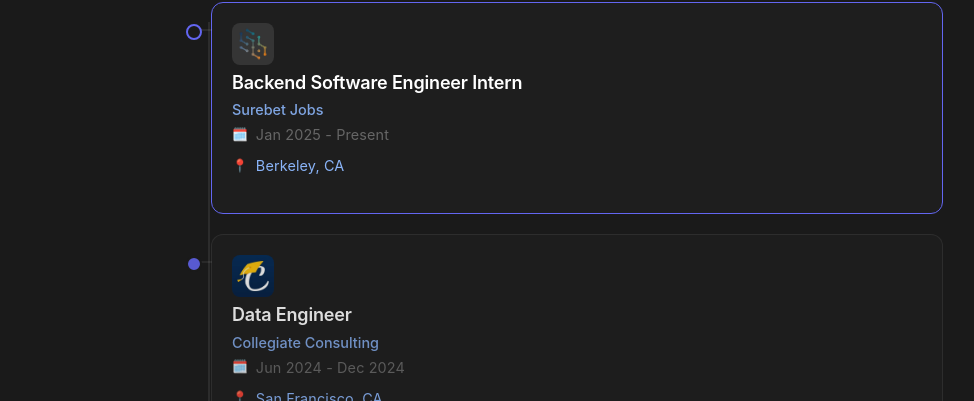
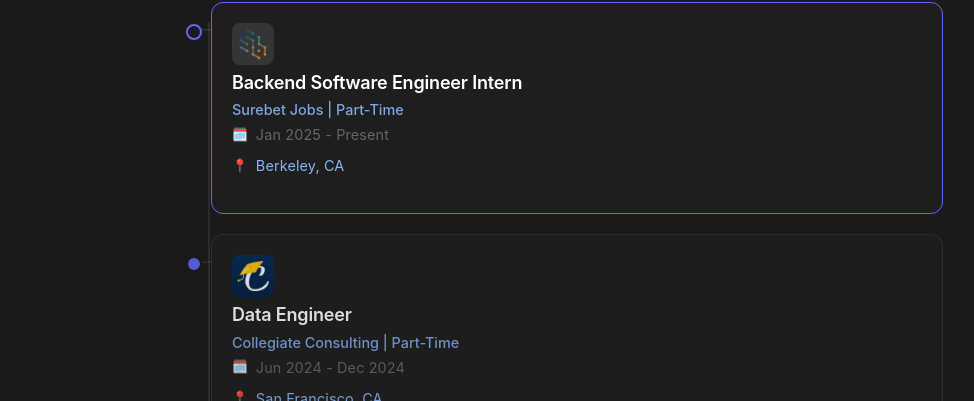
Before and after one commit to amandipd/Personal_Website, a React (Create React App) app in the folder app/: page / in a window 1280 px wide. Shown: the part 689-1090 px from the top of the page, without its empty margins (73-1047 px from the left). Built offline with nearby package versions, Linux system fonts and the light colour scheme.

Commit message:
update part-time jobs

```diff
--- a/app/src/components/Experience.jsx
+++ b/app/src/components/Experience.jsx
@@ -6,7 +6,7 @@
 
 const experiences = [
   {
-    company: "Surebet Jobs",
+    company: "Surebet Jobs | Part-Time",
     companyUrl: "https://surebetjobs.com/",
     position: "Backend Software Engineer Intern",
     duration: "Jan 2025 - Present",
@@ -14,7 +14,7 @@
     logoUrl: surebetLogo,
   },
   {
-    company: "Collegiate Consulting",
+    company: "Collegiate Consulting | Part-Time",
     companyUrl: "https://www.collegiate-consulting.com/",
     position: "Data Engineer",
     duration: "Jun 2024 - Dec 2024",
```
